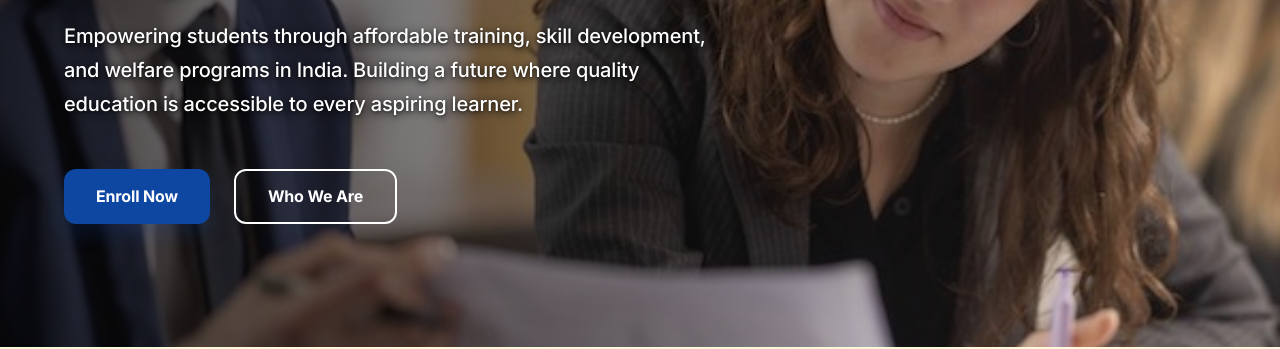
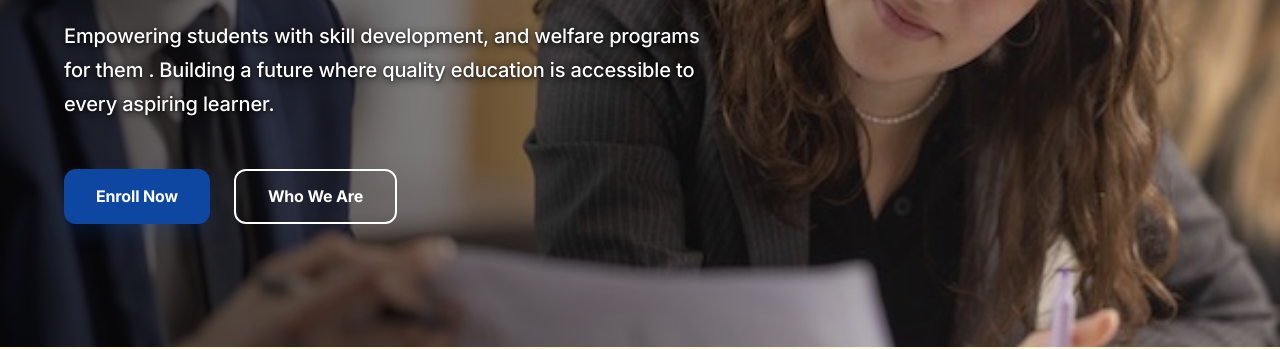
Before and after one commit to tejas140905/tejas140905.github.io, a website: page index.html in a window 1280 px wide. Shown: the part 453-802 px from the top of the page. Drawn offline with Linux system fonts and the light colour scheme.

Commit message:
Update hero subtext for clarity and flow

```diff
--- a/index.html
+++ b/index.html
@@ -44,7 +44,7 @@
             <div class="container">
                 <div class="hero-content">
                     <h1 id="typing-h1">Sarvatah Foundation | Affordable Learning. Real Impact.</h1>
-                    <p class="hero-subtext">Empowering students through affordable training, skill development, and welfare programs in India. Building a future where quality education is accessible to every aspiring learner.</p>
+                    <p class="hero-subtext">Empowering students with skill development, and welfare programs for them . Building a future where quality education is accessible to every aspiring learner.</p>
                     <div class="hero-actions">
                         <a href="https://wa.me/917219393556" target="_blank" class="btn btn-primary">Enroll Now</a>
                         <a href="#about" class="btn btn-outline">Who We Are</a>
```
